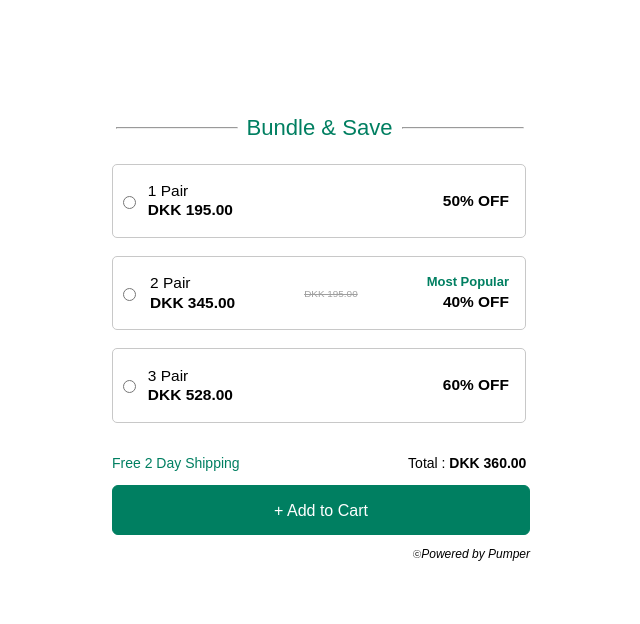
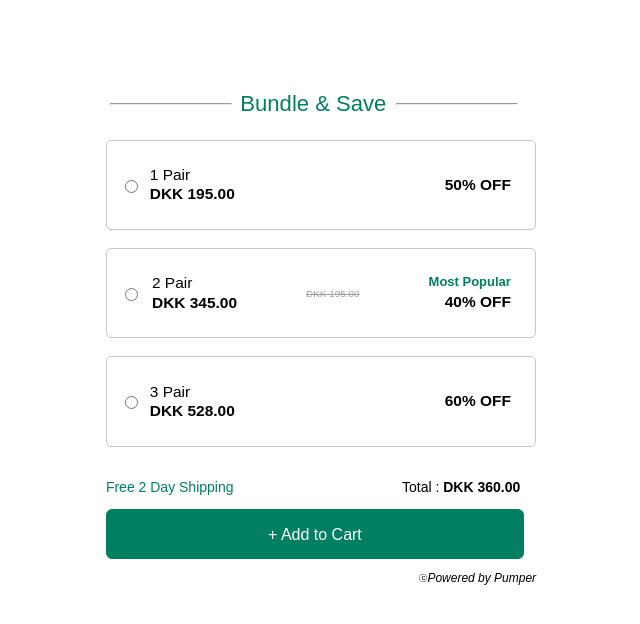
Before and after one commit to PRM23/Proveway_Task, a plain HTML site: page index.html in a window 1280 px wide. Shown: the whole page, without its empty margins (319-959 px from the left). Drawn offline with Linux system fonts and the light colour scheme.

Commit message:
done changes

```diff
--- a/styles/home.css
+++ b/styles/home.css
@@ -14,6 +14,7 @@ body {
   font-size: 17.94px;
   font-weight: 400;
   line-height: 5px;
+  padding-left: 5px;
 }
 
 .text {
@@ -40,7 +41,7 @@ hr {
   color: #000000;
   border: 1px solid #c8c8c8;
   border-radius: 5px;
-  padding: 9px;
+  padding: 17px;
 }
 
 .sections {
```
